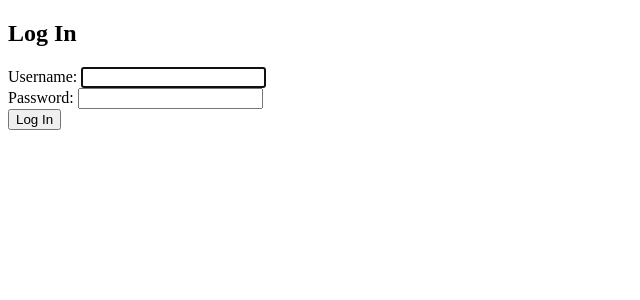
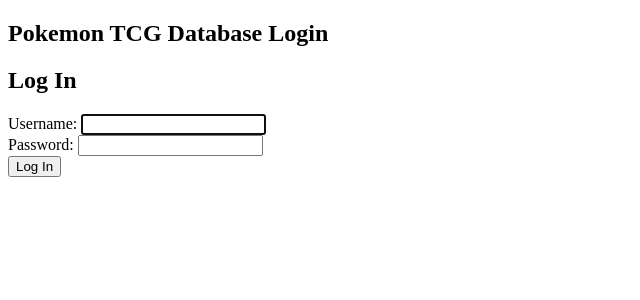
Before and after one commit to QuadeLeonard211/PokemonTCGDatabase, a Django app: page /accounts/login/ in a window 1280 px wide. Shown: the top 300 px of the page, without its empty margins (0-640 px from the left). Run offline with Django 5.2, Linux system fonts and the light colour scheme.

Commit message:
made it so that the login page can be styled with css so that I can turn it into the final form it will take

```diff
--- a/accounts/templates/base.html
+++ b/accounts/templates/base.html
@@ -1,13 +1,16 @@
+{% load static %}
 <!DOCTYPE html>
 <html>
 
 <head>
   <meta charset="utf-8">
-  <title>{% block title %}Django Auth Tutorial{% endblock %}</title>
+  <link rel="stylesheet" type="text/css" href="{% static 'accounts/css/login-page-styles.css' %}">
+  <title>{% block title %}Pokemon TCG Database: Login{% endblock %}</title>
 </head>
 
 <body>
   <main>
+    <h2> Pokemon TCG Database Login</h2>
     {% block content %}
     {% endblock %}
   </main>
```
Also changed, not shown: accounts/static/accounts/css/login-page-styles.css (added), db.sqlite3.
